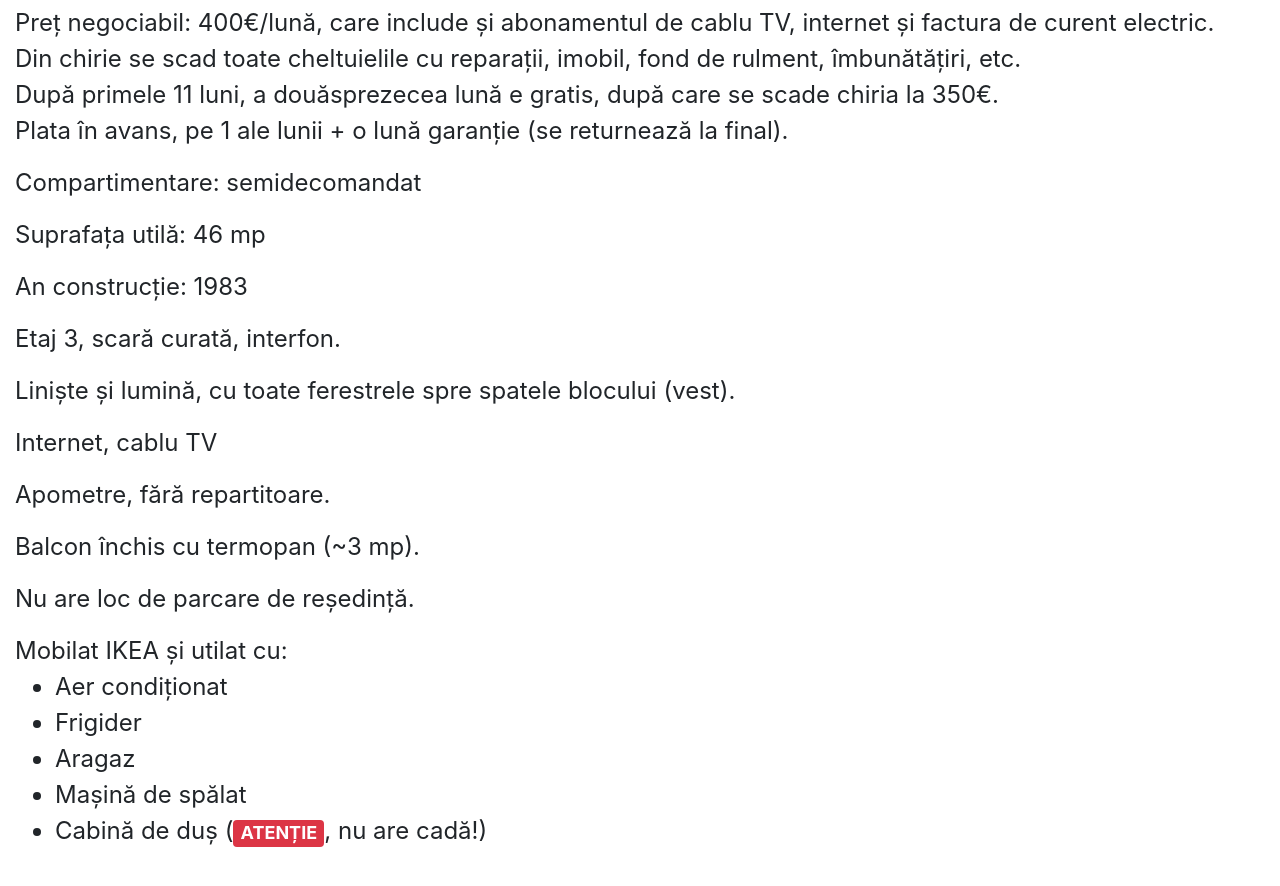
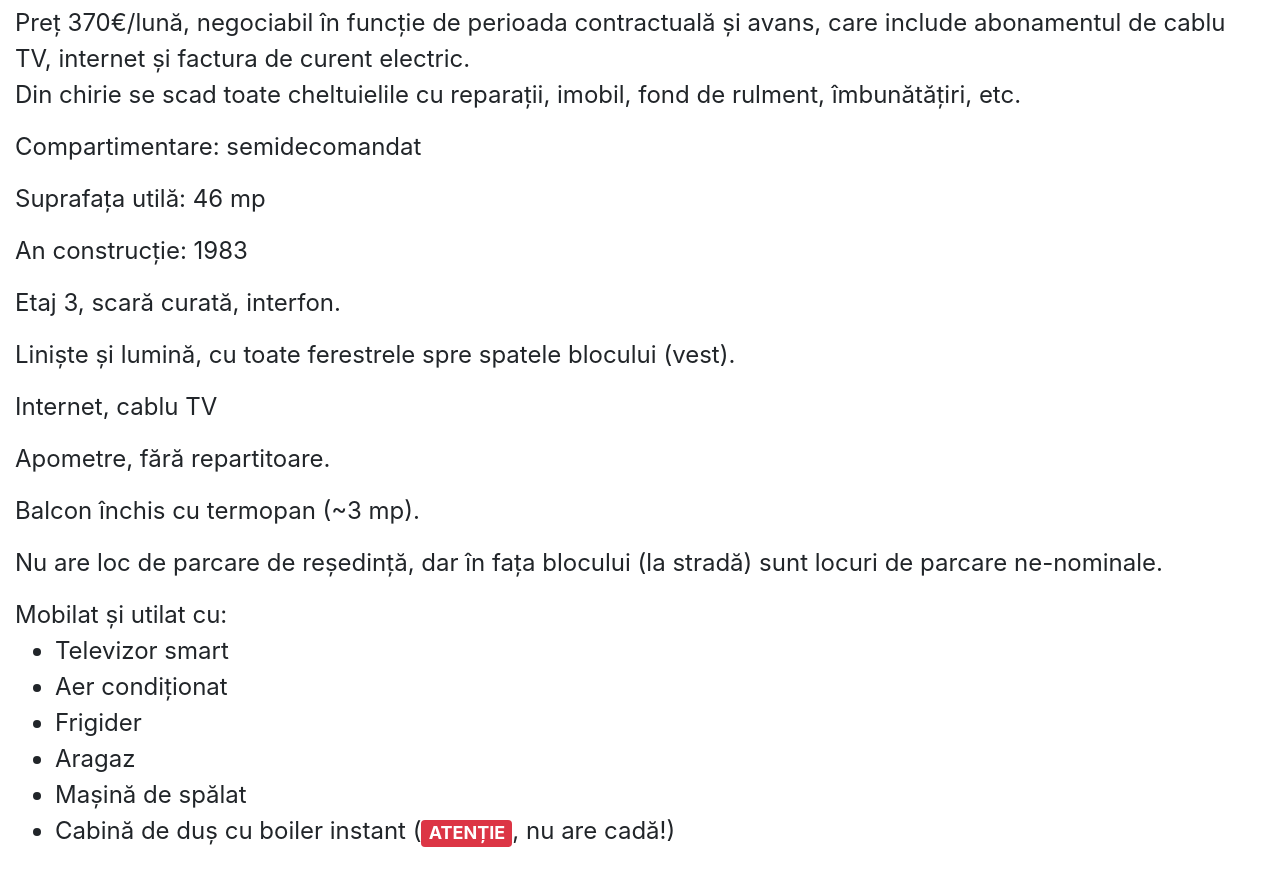
Before and after one commit to de-inchiriat/de-inchiriat.github.io, a plain HTML site: page index.html in a window 1280 px wide. Shown: the part 156-1042 px from the top of the page. Drawn offline with nearby package versions, Linux system fonts and the light colour scheme.

Commit message:
Update index.html

```diff
--- a/index.html
+++ b/index.html
@@ -37,7 +37,7 @@
             <div id="tabsJustifiedContent" class="tab-content">
                 <div id="home" class="tab-pane fade active show">
                     <h2>Apartament 2 camere de închiriat</h2>
-                    <p>Preț negociabil: 400€/lună, care include și abonamentul de cablu TV, internet și factura de curent electric.<br>Din chirie se scad toate cheltuielile cu reparații, imobil, fond de rulment, îmbunătățiri, etc.<br>După primele 11 luni, a douăsprezecea lună e gratis, după care se scade chiria la 350€.<br>Plata în avans, pe 1 ale lunii + o lună garanție (se returnează la final).</p>
+                    <p>Preț 370€/lună, negociabil în funcție de perioada contractuală și avans, care include abonamentul de cablu TV, internet și factura de curent electric.<br>Din chirie se scad toate cheltuielile cu reparații, imobil, fond de rulment, îmbunătățiri, etc.</p>
                     <p>Compartimentare: semidecomandat</p>
                     <p>Suprafața utilă: 46 mp</p>
                     <p>An construcție: 1983</p>
@@ -46,14 +46,15 @@
                     <p>Internet, cablu TV</p>
                     <p>Apometre, fără repartitoare.</p>
                     <p>Balcon închis cu termopan (~3 mp).</p>
-                    <p>Nu are loc de parcare de reședință.</p>
-                    Mobilat IKEA și utilat cu:
+                    <p>Nu are loc de parcare de reședință, dar în fața blocului (la stradă) sunt locuri de parcare ne-nominale.</p>
+                    Mobilat și utilat cu:
                     <ul>
+                        <li>Televizor smart</li>
                         <li>Aer condiționat</li>
                         <li>Frigider</li>
                         <li>Aragaz</li>
                         <li>Mașină de spălat</li>
-                        <li>Cabină de duș (<span class="badge badge-danger">ATENȚIE</span>, nu are cadă!)</li>
+                        <li>Cabină de duș cu boiler instant (<span class="badge badge-danger">ATENȚIE</span>, nu are cadă!)</li>
                     </ul>
                 </div>
                 <div id="address" class="tab-pane fade">
```
